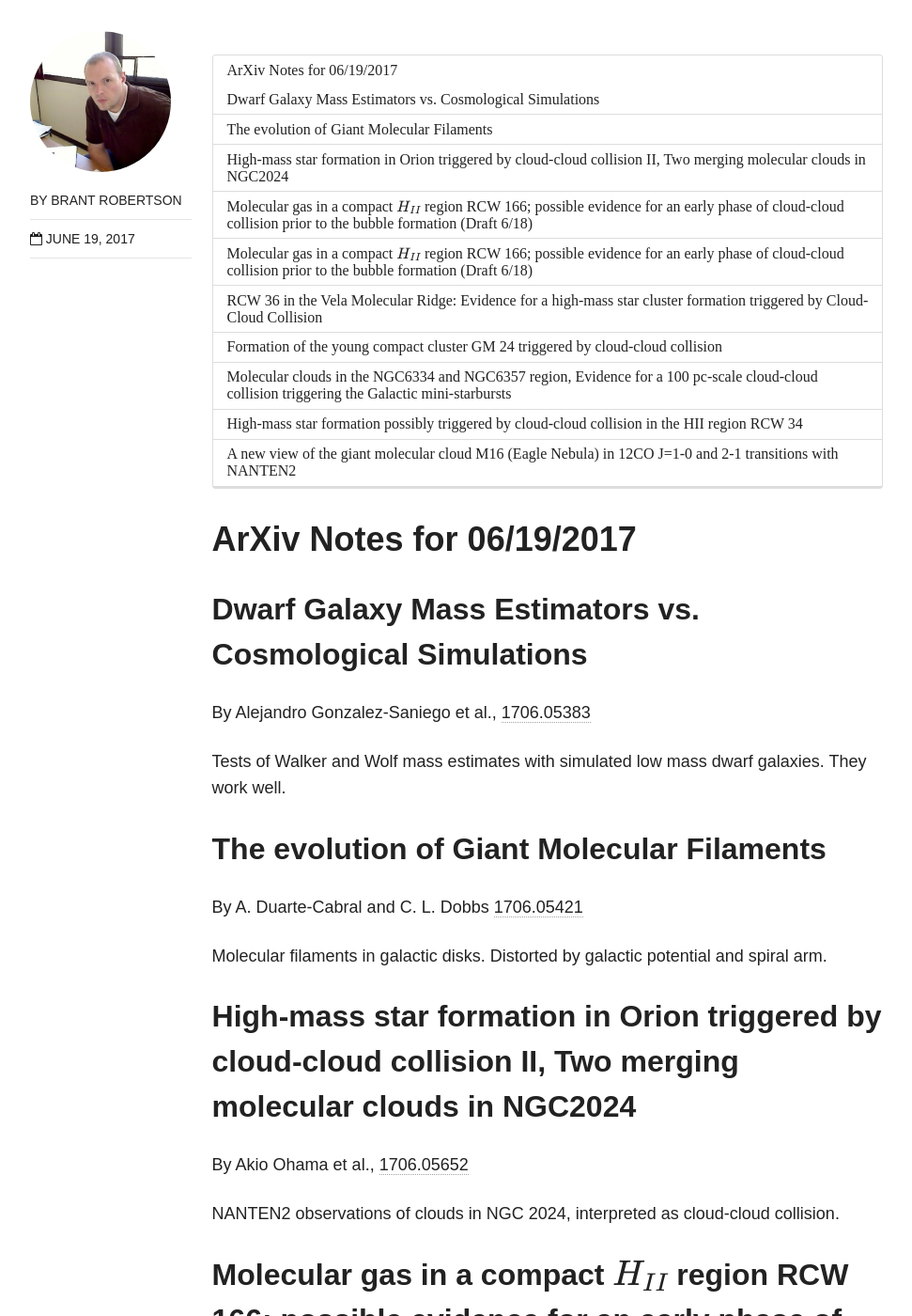
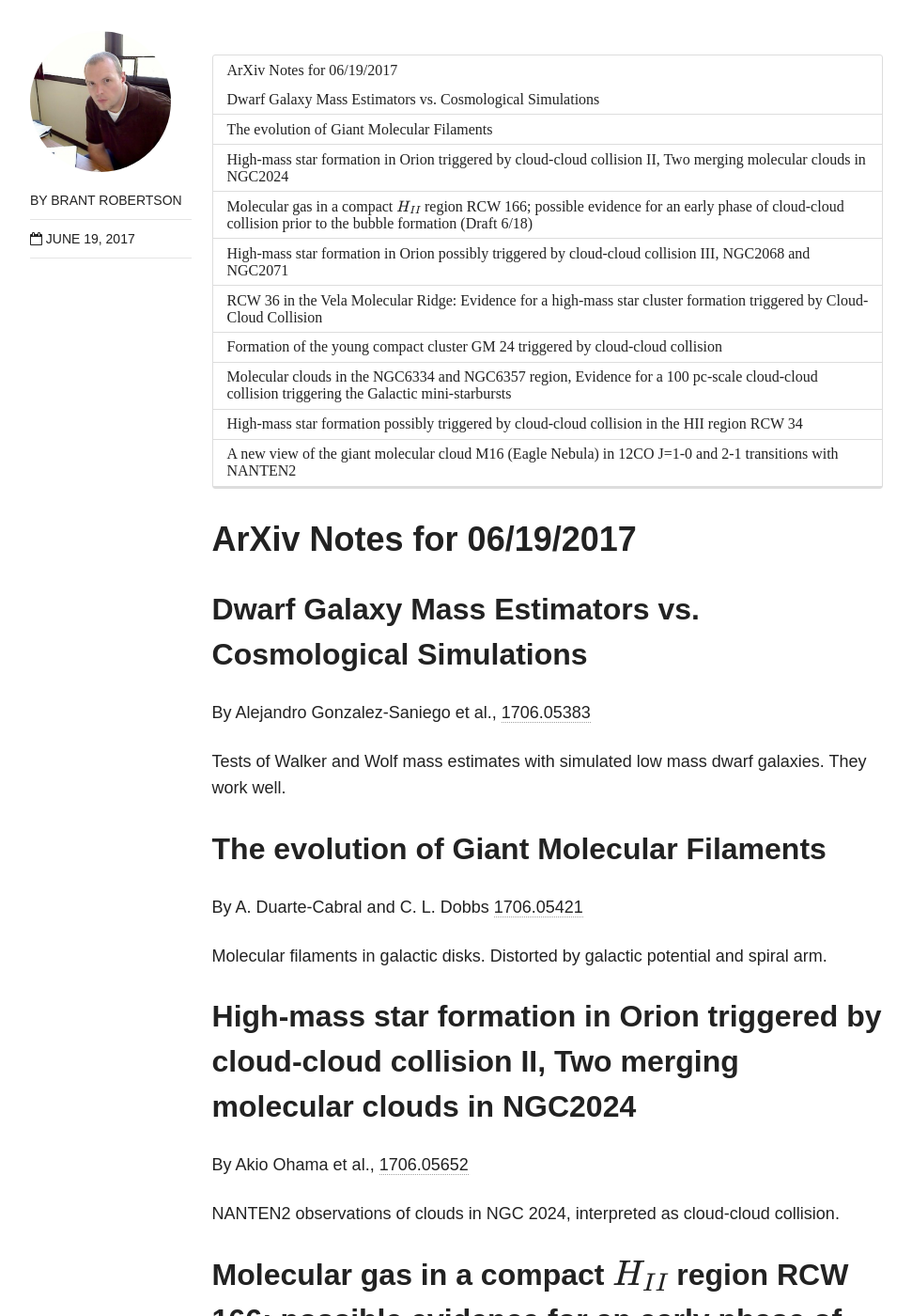
Before and after one commit to brantr/brantr.github.io, a Jekyll site: the page built from _posts/arxiv/2017-06-19-arxiv-06192017.md, in a window 1280 px wide and 1400 px high, scrolled down 539 px. Shown: the whole window at 94% size, without its empty margins (154-1125 px from the left). Built offline with Jekyll 4.4.1, drawn with Linux system fonts in a browser that asks for light colours; nearby versions of some CDN libraries; formulas are drawn with MathJax 3; some of the changed text lies outside the part shown.

Commit message:
Fixed incorrect paper title in arxiv post.

```diff
--- a/_posts/arxiv/2017-06-19-arxiv-06192017.md
+++ b/_posts/arxiv/2017-06-19-arxiv-06192017.md
@@ -38,7 +38,7 @@
 NANTEN2 observations of clouds in RCW 166, interpreted as cloud-cloud collision.
 
 
-## Molecular gas in a compact $$ H_{II} $$ region RCW 166; possible evidence for an early phase of cloud-cloud collision prior to the bubble formation (Draft 6/18)
+## High-mass star formation in Orion possibly triggered by cloud-cloud collision III, NGC2068 and NGC2071
 
 By Daichi Tsutsumi et al., [1706.05664](https://arxiv.org/abs/1706.05664)
 
```
